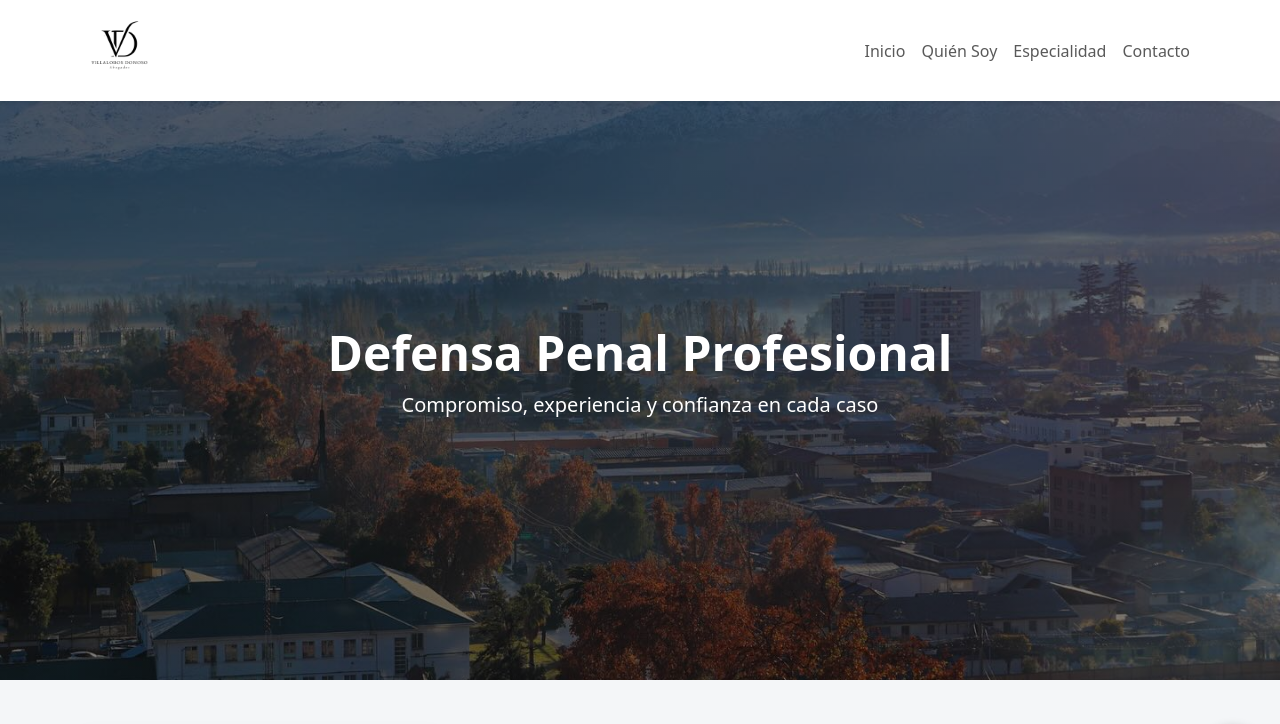
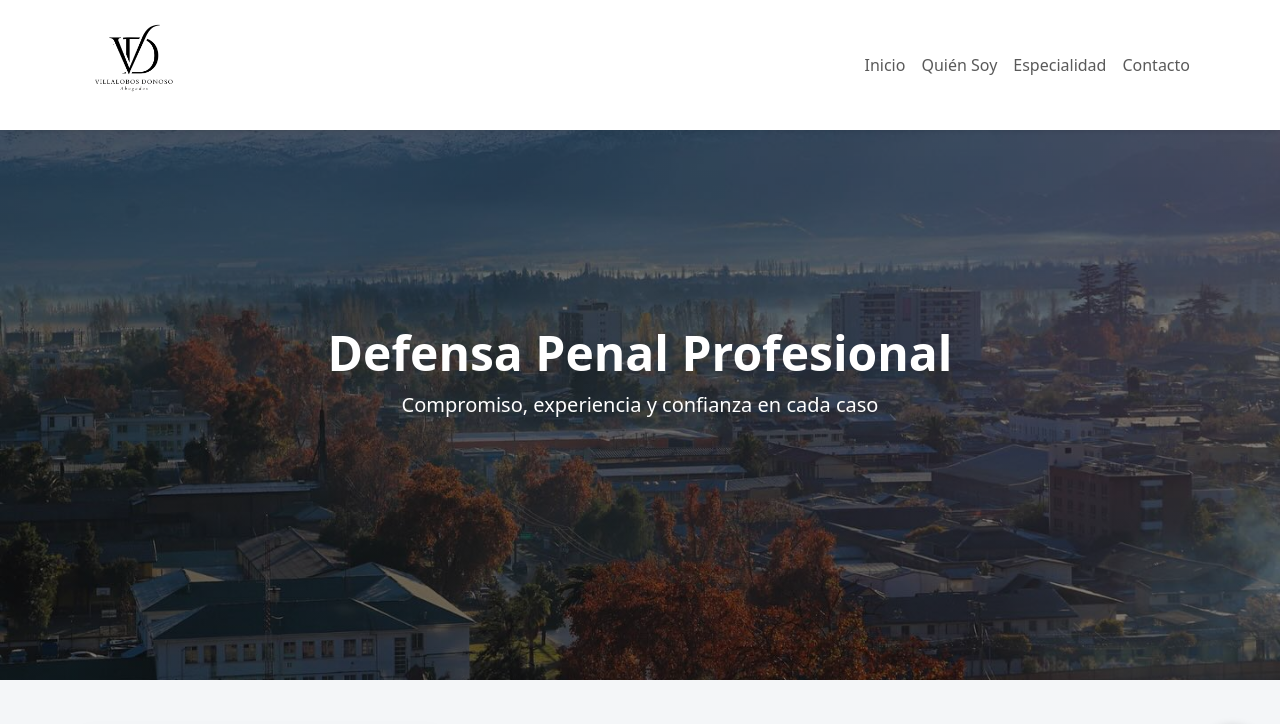
Before and after one commit to PabloVillalobosDonoso/VD-Abogados, a plain HTML site: page index.html in a window 1280 px wide. Shown: the top 724 px of the page. Drawn offline with nearby package versions, Linux system fonts and the light colour scheme.

Commit message:
se agrando logo navbar

```diff
--- a/assets/css/styles.css
+++ b/assets/css/styles.css
@@ -25,7 +25,8 @@ h1{
 }
 
 .logo{
-  height:75px;
+
+  width: 13vh;
 }
 
 h2{
```
